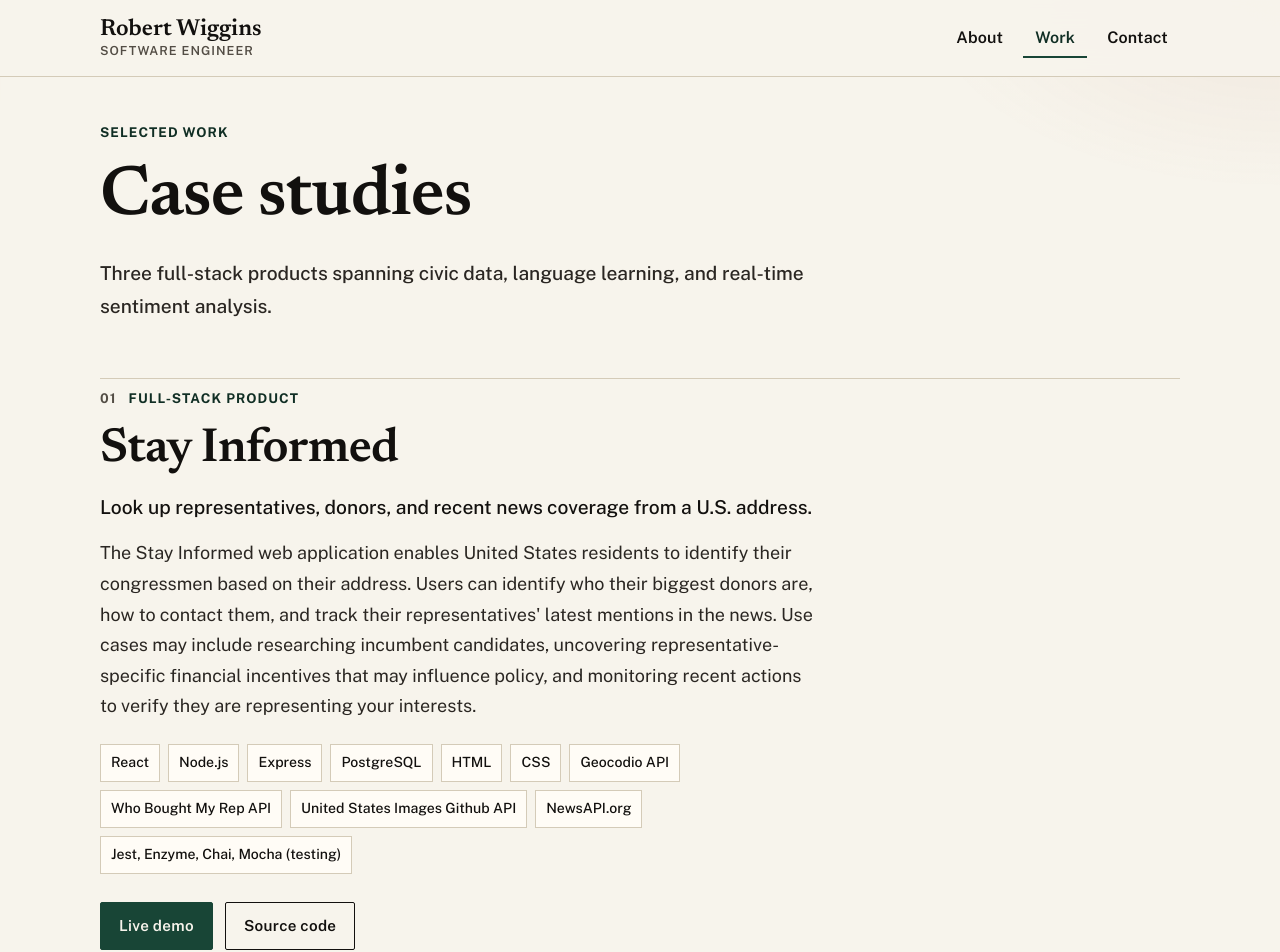
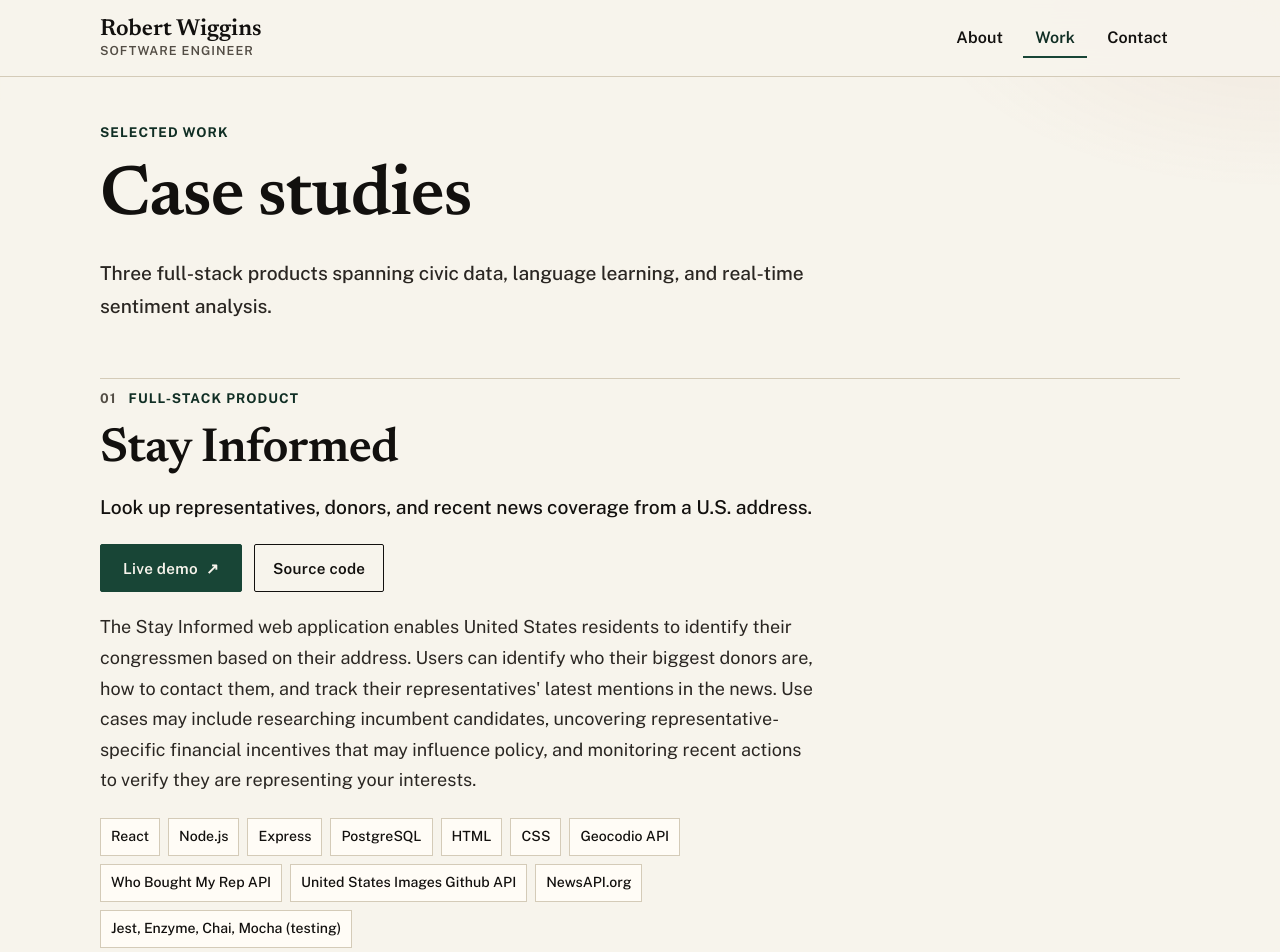
Before and after one commit to RobWiggins/portfolio-site, a React (Create React App) app: page /portfolio in a window 1280 px wide. Shown: the top 952 px of the page. Built offline with nearby package versions, Linux system fonts and the light colour scheme.

Commit message:
surface source and live demo buttons earlier to make them more visible

```diff
--- a/src/Components/Project/Project.css
+++ b/src/Components/Project/Project.css
@@ -40,7 +40,7 @@
 }
 
 .project-description {
-  margin: 16px 0 0;
+  margin: 20px 0 0;
   color: var(--copy);
   font-size: 1.125rem;
   line-height: 1.7;
@@ -65,10 +65,15 @@
 }
 
 .site-links {
-  margin-top: 28px;
+  margin-top: 22px;
   display: flex;
   flex-wrap: wrap;
+  align-items: center;
   gap: 12px;
+}
+
+.site-links .primary-site-btn {
+  padding: 0 22px;
 }
 
 .photo-area {
--- a/src/Components/Project/Project.js
+++ b/src/Components/Project/Project.js
@@ -40,8 +40,6 @@ export default class Project extends Component {
           </p>
           <h2 className="project-title">{project.title}</h2>
           <p className="project-lede">{project.lede}</p>
-          <p className="project-description">{project.description}</p>
-          <ul className="tech-stack-list">{techList}</ul>
           <div className="site-links">
             <a
               href={project.demoLink}
@@ -50,6 +48,7 @@ export default class Project extends Component {
               target="_blank"
             >
               Live demo
+              <span aria-hidden="true">↗</span>
             </a>
             <a
               href={project.githubLink}
@@ -60,6 +59,8 @@ export default class Project extends Component {
               Source code
             </a>
           </div>
+          <p className="project-description">{project.description}</p>
+          <ul className="tech-stack-list">{techList}</ul>
         </div>
 
         <div className="photo-area">
```
